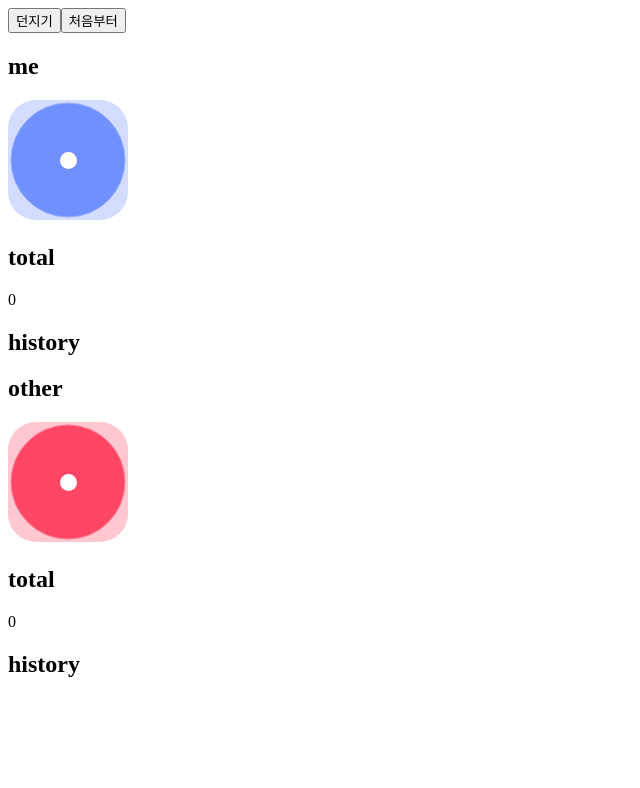
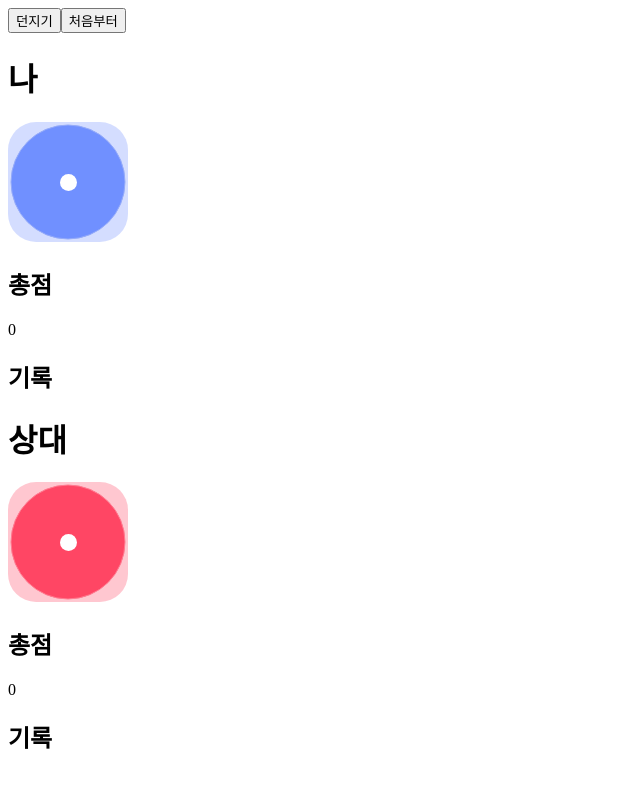
Before and after one commit to yb3143/yubin, a React (Create React App) app: page / in a window 1280 px wide. Shown: the top 788 px of the page, without its empty margins (0-640 px from the left). Built offline with nearby package versions, Linux system fonts and the light colour scheme.

Commit message:
코드 정리하기

```diff
--- a/src/App.js
+++ b/src/App.js
@@ -1,53 +1,40 @@
-import Board from "./Board";
 import {useState} from 'react';
+import Board from './Board';
 import Button from './Button';
 
 function random(n) {
     return Math.ceil(Math.random() * n);
-} // => 랜덤 숫자
+}
 
 function App() {
-    const [num, setNum] = useState(1);
-    const [sum, setSum] = useState(0);
-    const [gameHistory, setGameHistory] = useState([]);
-    const [otherNum, setOtherNum] = useState(1);
-    const [otherSum, setOtherSum] = useState(0);
-    const [otherGameHistory, setOtherGameHistory] = useState([]);
+    const [myHistory, setMyHistory] = useState([]);
+    const [otherHistory, setOtherHistory] = useState([]);
 
     const handleRollClick = () => {
-        const nextNum = random(6);
+        const nextMyNum = random(6);
         const nextOtherNum = random(6);
-        setNum(nextNum);
-        setSum(sum + nextNum); // => 주사위를 던질 때 마다 값을 더함
-        setGameHistory([
-            ...gameHistory,
-            nextNum
-        ]); // => 나온 숫자 기록
-        setOtherNum(nextOtherNum);
-        setOtherSum(otherSum + nextOtherNum); // => 주사위를 던질 때 마다 값을 더함
-        setOtherGameHistory([
-            ...otherGameHistory,
+        setMyHistory([
+            ...myHistory,
+            nextMyNum
+        ]);
+        setOtherHistory([
+            ...otherHistory,
             nextOtherNum
         ]);
     };
+
     const handleClearClick = () => {
-        setNum(1);
-        setSum(0);
-        setGameHistory([]);
-        setOtherNum(1);
-        setOtherSum(0);
-        setOtherGameHistory([]);
-    }
+        setMyHistory([]);
+        setOtherHistory([]);
+    };
 
     return (
         <div>
+            <Button onClick={handleRollClick}>던지기</Button>
+            <Button onClick={handleClearClick}>처음부터</Button>
             <div>
-                <Button onClick={handleRollClick}>던지기</Button>
-                <Button onClick={handleClearClick}>처음부터</Button>
-            </div>
-            <div>
-                <Board name="me" color="blue" num={num} sum={sum} gameHistory={gameHistory}/>
-                <Board name="other" color="red" num={otherNum} sum={otherSum} gameHistory={otherGameHistory}/>
+                <Board name="나" color="blue" gameHistory={myHistory}/>
+                <Board name="상대" color="red" gameHistory={otherHistory}/>
             </div>
         </div>
     );
--- a/src/Board.js
+++ b/src/Board.js
@@ -1,14 +1,15 @@
-import Dice from './Dice'
+import Dice from './Dice';
 
-function Board({ name, color, num, sum, gameHistory }) {
-
+function Board({name, color, gameHistory}) {
+    const num = gameHistory[gameHistory.length - 1] || 1;
+    const sum = gameHistory.reduce((a, b) => a + b, 0);
     return (
         <div>
-            <h2>{name}</h2>
+            <h1>{name}</h1>
             <Dice color={color} num={num}/>
-            <h2>total</h2>
+            <h2>총점</h2>
             <p>{sum}</p>
-            <h2>history</h2>
+            <h2>기록</h2>
             <p>{gameHistory.join(', ')}</p>
         </div>
     );
--- a/src/Dice.js
+++ b/src/Dice.js
@@ -12,14 +12,31 @@ import diceRed05 from './assets/dice-red-5.svg';
 import diceRed06 from './assets/dice-red-6.svg';
 
 const DICE_IMAGES = {
-    blue: [diceBlue01, diceBlue02, diceBlue03, diceBlue04, diceBlue05, diceBlue06],
-    red: [diceRed01, diceRed02, diceRed03, diceRed04, diceRed05, diceRed06],
+    blue: [
+        diceBlue01,
+        diceBlue02,
+        diceBlue03,
+        diceBlue04,
+        diceBlue05,
+        diceBlue06
+    ],
+    red: [
+        diceRed01,
+        diceRed02,
+        diceRed03,
+        diceRed04,
+        diceRed05,
+        diceRed06
+    ]
 };
 
-function Dice({ color = "blue", num = 1 }) {
-    const scr = DICE_IMAGES[color][num - 1];
-    const alt = color + ' ' + num;
-    return <img src={scr} alt={alt} />;
+function Dice({
+    color = 'blue',
+    num = 1
+}) {
+    const src = DICE_IMAGES[color][num - 1];
+    const alt = `${color} ${num}`;
+    return <img src={src} alt={alt}/>;
 }
 
 export default Dice;
```
